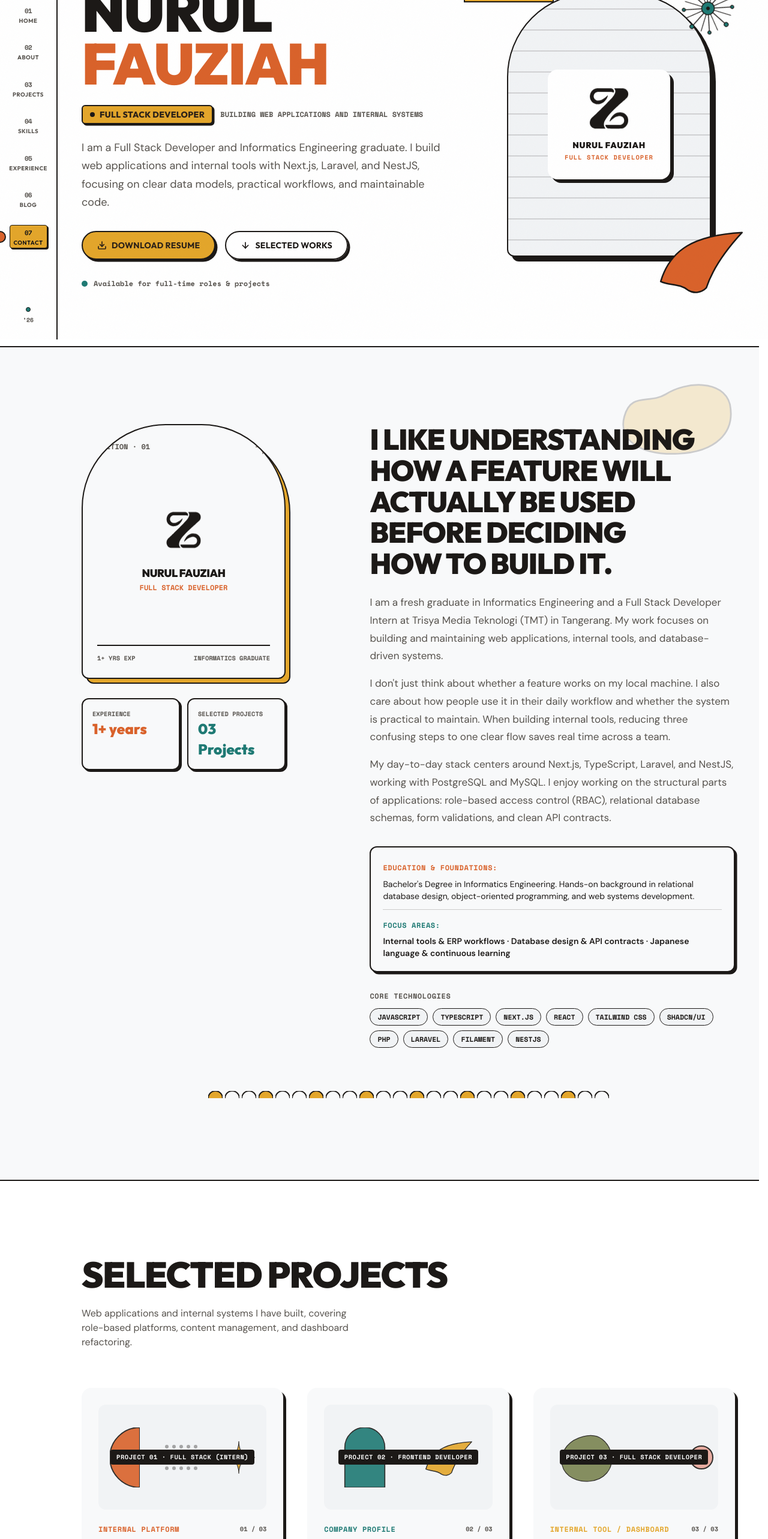
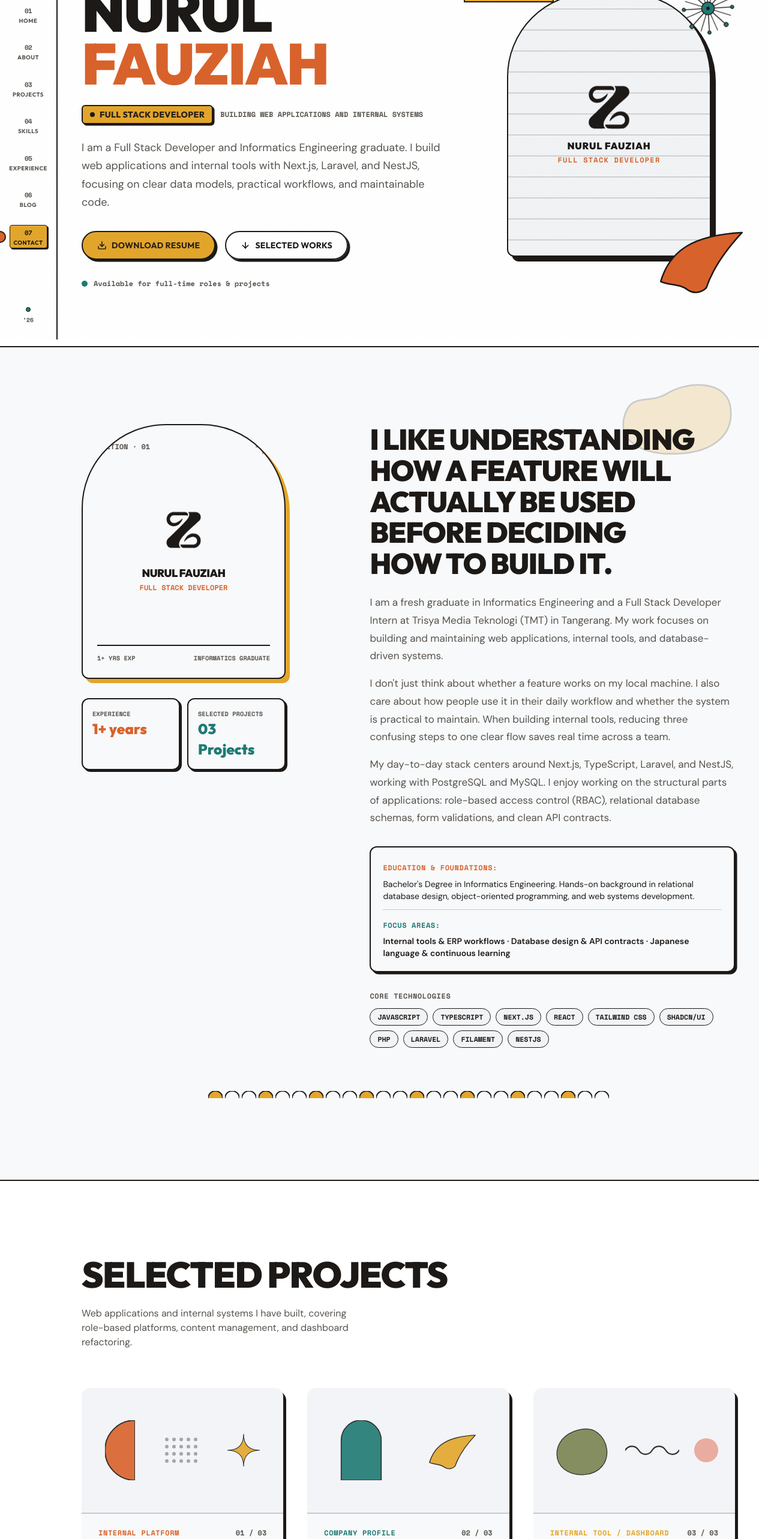
Before and after one commit to nurul-fauziah/mid-century-portfolio-design, a Next.js app: page / in a window 1280 px wide. Shown: the part 234-2800 px from the top of the page at 60% size. Built offline with nearby package versions, Linux system fonts and the light colour scheme.

Commit message:
fix(design): eliminate all nested card containers and flatten hierarchy to single elevation

```diff
--- a/components/Hero.tsx
+++ b/components/Hero.tsx
@@ -189,19 +189,19 @@ export default function Hero() {
                 />
               </motion.div>
 
-              {/* Layer 5: Center Poster Medallion with Calligraphy Z Monogram */}
-              <div className="relative z-25 p-7 bg-[color:var(--paper)] border-2.5 border-[color:var(--ink)] rounded-2xl shadow-[6px_6px_0_var(--ink)] flex flex-col items-center justify-center text-center max-w-[220px]">
+              {/* Layer 5: Center Poster Monogram & Typography */}
+              <div className="relative z-25 flex flex-col items-center justify-center text-center p-4">
                 <ZLogo
-                  size={72}
+                  size={76}
                   variant="animated"
                   strokeColor="var(--ink)"
                   fillColor="var(--ink)"
                   title="Z Monogram"
                 />
-                <span className="font-heading text-sm font-black uppercase tracking-wider text-[color:var(--ink)] mt-3">
+                <span className="font-heading text-base font-black uppercase tracking-wider text-[color:var(--ink)] mt-3">
                   Nurul Fauziah
                 </span>
-                <span className="font-mono text-[0.65rem] font-bold uppercase tracking-widest text-[color:var(--burnt)] mt-0.5">
+                <span className="font-mono text-xs font-bold uppercase tracking-widest text-[color:var(--burnt)] mt-1">
                   Full Stack Developer
                 </span>
               </div>
--- a/components/Sections.tsx
+++ b/components/Sections.tsx
@@ -61,11 +61,8 @@ export function Profile() {
           <div className="lg:col-span-5 flex flex-col items-center sm:items-start gap-8">
             {/* Visual Cut-Paper Portrait Frame */}
             <div className="relative w-full max-w-[340px] aspect-[4/5] mx-auto sm:mx-0">
-              {/* Outer offset shadow border */}
-              <div className="absolute inset-0 bg-[color:var(--mustard)] cut-paper-arch translate-x-2 translate-y-2 border-2.5 border-[color:var(--ink)]" />
-
               {/* Main Cut-Paper Container */}
-              <div className="relative w-full h-full cut-paper-arch bg-[color:var(--surface)] border-2.5 border-[color:var(--ink)] p-6 flex flex-col justify-between items-center text-center">
+              <div className="relative w-full h-full cut-paper-arch bg-[color:var(--surface)] border-2.5 border-[color:var(--ink)] shadow-[7px_7px_0_var(--mustard)] p-6 flex flex-col justify-between items-center text-center">
                 {/* Top starburst decoration */}
                 <div className="flex justify-between w-full items-center">
                   <span className="font-mono text-xs font-bold text-[color:var(--ink-muted)]">
@@ -220,12 +217,10 @@ export function Works() {
                 className="group relative flex flex-col justify-between border-2.5 border-[color:var(--ink)] bg-[color:var(--surface)] p-6 sm:p-7 rounded-2xl shadow-[5px_5px_0_var(--ink)] hover:shadow-[9px_9px_0_var(--ink)] hover:-translate-x-1 hover:-translate-y-1 hover:-rotate-0.5 transition-all duration-300"
               >
                 <div>
-                  {/* Record Sleeve Poster Header Illustration */}
-                  <div
-                    className="relative w-full aspect-[16/10] bg-[color:var(--surface-warm)] rounded-xl overflow-hidden mb-6 flex items-center justify-center p-4"
-                  >
+                  {/* Record Sleeve Illustration Area with hairline divider */}
+                  <div className="relative w-full aspect-[16/10] overflow-hidden mb-6 flex items-center justify-center p-4 border-b-2 border-[color:var(--ink)]/20 -mx-6 -mt-6 sm:-mx-7 sm:-mt-7 !w-[calc(100%+3rem)] sm:!w-[calc(100%+3.5rem)] rounded-t-[14px] bg-[color:var(--surface-warm)]/70">
                     {/* Abstract Mid-Century Composition inside sleeve */}
-                    <div className="absolute inset-0 flex items-center justify-center pointer-events-none opacity-90">
+                    <div className="absolute inset-0 flex items-center justify-around pointer-events-none opacity-90 px-4">
                       {idx === 0 && (
                         <div className="relative w-full h-full flex items-center justify-around">
                           <HalfCircle size={100} orientation="left" fillColor="var(--burnt)" strokeColor="var(--ink)" />
@@ -243,15 +238,10 @@ export function Works() {
                         <div className="relative w-full h-full flex items-center justify-around">
                           <Blob size={100} variant={1} fillColor="var(--olive)" strokeColor="var(--ink)" />
                           <Squiggle width={90} height={20} strokeWidth={2.5} />
-                          <div className="size-10 rounded-full border-2 border-[color:var(--ink)] bg-[color:var(--pink)]" />
+                          <div className="size-10 rounded-full bg-[color:var(--pink)]" />
                         </div>
                       )}
                     </div>
-
-                    {/* Badge on sleeve */}
-                    <span className="relative z-10 font-mono text-[0.65rem] font-bold uppercase tracking-wider bg-[color:var(--ink)] text-[color:var(--paper)] px-2.5 py-1 rounded">
-                      Project 0{idx + 1} · {project.role}
-                    </span>
                   </div>
 
                   {/* Category & Title */}
@@ -262,7 +252,7 @@ export function Works() {
                     >
                       {project.category}
                     </span>
-                    <span className="font-mono text-[0.65rem] font-bold text-[color:var(--ink-muted)]">
+                    <span className="font-mono text-xs font-bold text-[color:var(--ink-muted)]">
                       0{idx + 1} / 0{projects.length}
                     </span>
                   </div>
@@ -276,21 +266,9 @@ export function Works() {
                     {project.summary}
                   </p>
 
-                  {/* Tech stack chips */}
-                  <div className="mt-5 flex flex-wrap gap-1.5">
-                    {project.stack.slice(0, 4).map((tech) => (
-                      <span
-                        key={tech}
-                        className="px-2 py-0.5 text-[0.68rem] font-mono font-bold uppercase rounded bg-[color:var(--surface-warm)] text-[color:var(--ink)]"
-                      >
-                        {tech}
-                      </span>
-                    ))}
-                    {project.stack.length > 4 && (
-                      <span className="px-1.5 py-0.5 text-[0.68rem] font-mono font-bold text-[color:var(--ink-muted)]">
-                        +{project.stack.length - 4}
-                      </span>
-                    )}
+                  {/* Tech stack */}
+                  <div className="mt-5 pt-3 border-t border-[color:var(--ink)]/15 font-mono text-xs text-[color:var(--ink-muted)] font-bold">
+                    {project.stack.join(" · ")}
                   </div>
                 </div>
 
@@ -305,16 +283,16 @@ export function Works() {
                   </Link>
 
                   {/* External links if available */}
-                  <div className="flex items-center gap-2">
+                  <div className="flex items-center gap-3">
                     {project.live && (
                       <a
                         href={project.live}
                         target="_blank"
                         rel="noreferrer"
                         aria-label={`Live demo for ${project.name}`}
-                        className="p-1.5 rounded border border-[color:var(--ink)] hover:bg-[color:var(--mustard)] transition-colors"
+                        className="p-1 text-[color:var(--ink)] hover:text-[color:var(--burnt)] transition-colors"
                       >
-                        <ExternalLink size={13} strokeWidth={2.2} />
+                        <ExternalLink size={15} strokeWidth={2.2} />
                       </a>
                     )}
                     {project.repo && (
@@ -323,9 +301,9 @@ export function Works() {
                         target="_blank"
                         rel="noreferrer"
                         aria-label={`GitHub repo for ${project.name}`}
-                        className="p-1.5 rounded border border-[color:var(--ink)] hover:bg-[color:var(--mustard)] transition-colors"
+                        className="p-1 text-[color:var(--ink)] hover:text-[color:var(--burnt)] transition-colors"
                       >
-                        <Github size={13} strokeWidth={2.2} />
+                        <Github size={15} strokeWidth={2.2} />
                       </a>
                     )}
                   </div>
@@ -404,14 +382,11 @@ export function Stack() {
                 transition={{ duration: 0.5, delay: (idx % 7) * 0.05, ease: midCenturyEase }}
                 className={`group relative flex flex-col items-center justify-center p-4 sm:p-5 border-2 border-[color:var(--ink)] bg-[color:var(--surface)] shadow-[3.5px_3.5px_0_var(--ink)] hover:shadow-[6px_6px_0_var(--ink)] hover:-translate-x-1 hover:-translate-y-1 hover:rotate-1 transition-all duration-200 cursor-default select-none ${shapeClass}`}
               >
-                {/* Geometric Tile Badge for Icon */}
-                <div
-                  className={`size-12 sm:size-14 grid place-items-center rounded-xl mb-3 transition-transform duration-200 group-hover:scale-110 ${colorClass.bg}`}
-                >
+                {/* Tech Icon sitting directly on the geometric tile */}
                 {iconData ? (
                   <svg
                     viewBox="0 0 24 24"
-                      className="size-6 sm:size-7 fill-current"
+                    className="size-8 sm:size-9 fill-current mb-3 transition-transform duration-200 group-hover:scale-110"
                     style={{ color: iconData.color || "var(--ink)" }}
                     aria-hidden="true"
                   >
@@ -419,11 +394,10 @@ export function Stack() {
                     <path d={iconData.path} />
                   </svg>
                 ) : (
-                    <span className="font-heading font-black text-sm">
+                  <span className="font-heading font-black text-lg mb-3">
                     {skillName.slice(0, 2).toUpperCase()}
                   </span>
                 )}
-                </div>
 
                 {/* Skill Name */}
                 <span className="font-heading text-xs sm:text-sm font-bold text-[color:var(--ink)] text-center tracking-tight leading-tight">
@@ -508,7 +482,7 @@ export function History() {
                     </p>
                   </div>
 
-                  <span className="font-mono text-xs font-bold px-2.5 py-1 bg-[color:var(--surface-warm)] rounded">
+                  <span className="font-mono text-xs font-bold text-[color:var(--ink-muted)]">
                     PHASE 0{idx + 1}
                   </span>
                 </div>
@@ -525,21 +499,14 @@ export function History() {
 
                 {/* Reflection Note */}
                 {item.note && (
-                  <p className="mt-5 p-3.5 bg-[color:var(--surface-warm)]/60 font-body text-xs sm:text-sm italic text-[color:var(--ink)] rounded-lg">
+                  <p className="mt-4 pl-3.5 border-l-2 border-[color:var(--ink)]/20 font-body text-xs sm:text-sm italic text-[color:var(--ink-muted)] leading-relaxed">
                     &ldquo;{item.note}&rdquo;
                   </p>
                 )}
 
-                {/* Tech pills */}
-                <div className="mt-5 pt-4 border-t border-[color:var(--ink)]/20 flex flex-wrap gap-2">
-                  {item.tech.map((t) => (
-                    <span
-                      key={t}
-                      className="font-mono text-[0.7rem] font-bold uppercase px-2.5 py-1 rounded bg-[color:var(--surface-warm)] text-[color:var(--ink)]"
-                    >
-                      {t}
-                    </span>
-                  ))}
+                {/* Tech stack */}
+                <div className="mt-5 pt-4 border-t border-[color:var(--ink)]/20 font-mono text-xs font-bold text-[color:var(--ink-muted)]">
+                  {item.tech.join(" · ")}
                 </div>
               </div>
             </motion.div>
```
Lines whose indentation alone changed are shown as unchanged.
